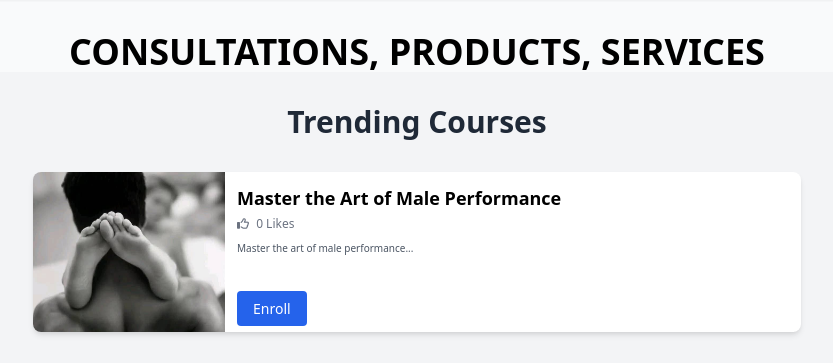
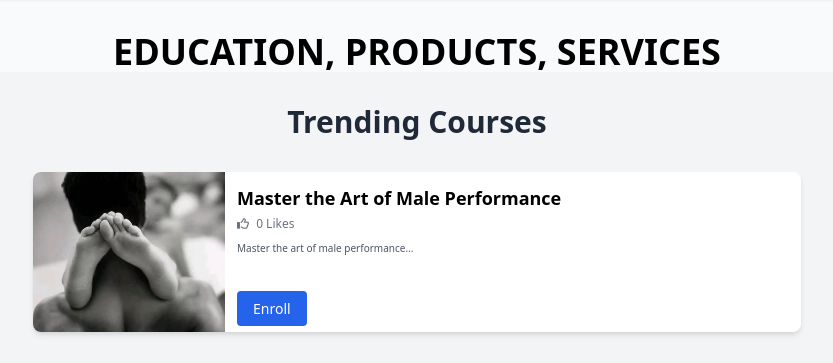
Before and after one commit to Raxan7/course_ecommerce, a Django app: page / in a window 1280 px wide. Shown: the part 72-435 px from the top of the page, without its empty margins (223-1056 px from the left). Run offline with Django 5.2, Linux system fonts and the light colour scheme; data comes from the database, SQL or seed files in the repository; data that the repository does not hold is empty; some libraries are stand-ins or nearby versions.

Commit message:
Fix: CHanged consultation to Education

```diff
--- a/core/templates/core/index.html
+++ b/core/templates/core/index.html
@@ -2,7 +2,7 @@
 {% block title %}Home - Online Courses{% endblock %}
 {% block content %}
 <div class="container mx-auto px-4 flex items-center justify-center">
-<h1 class="text-4xl font-extrabold">CONSULTATIONS, PRODUCTS, SERVICES</h1>
+<h1 class="text-4xl font-extrabold">EDUCATION, PRODUCTS, SERVICES</h1>
 </div>
 
 <section class="bg-gray-100 py-8">
```
